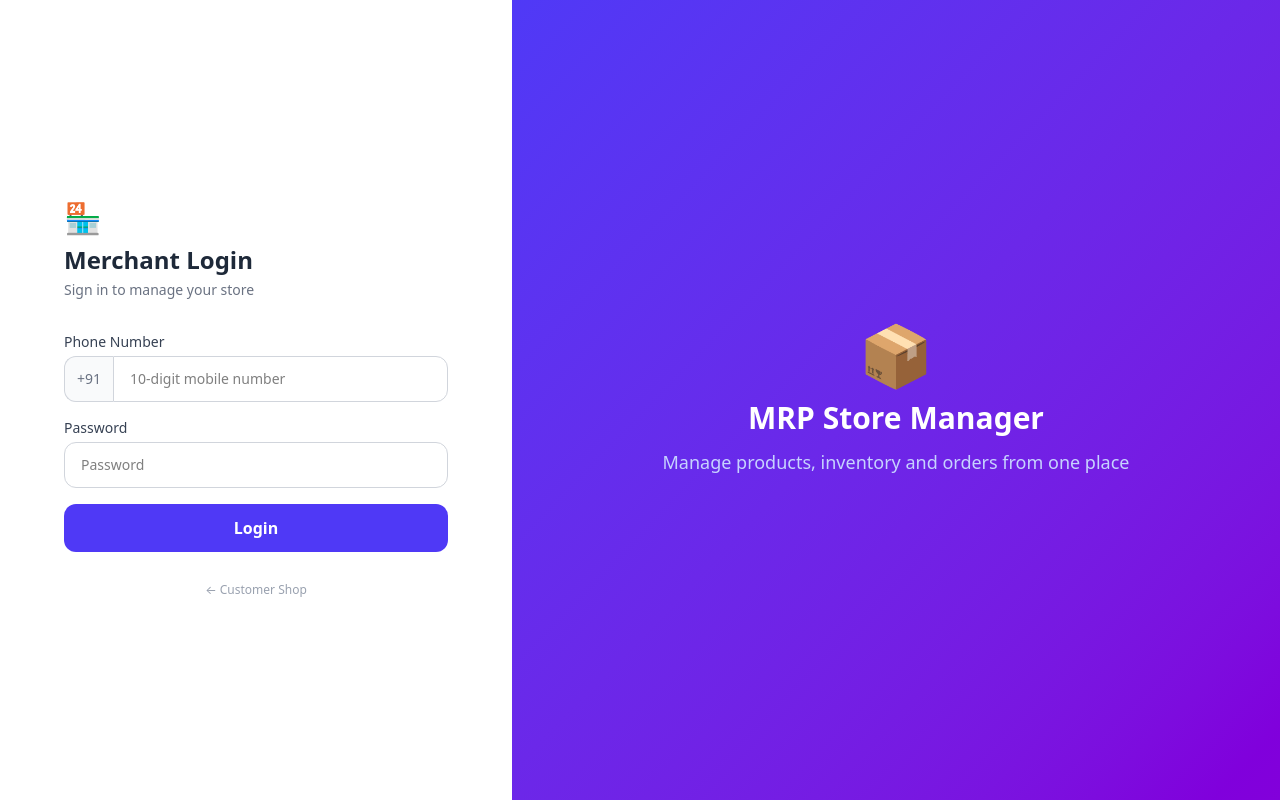
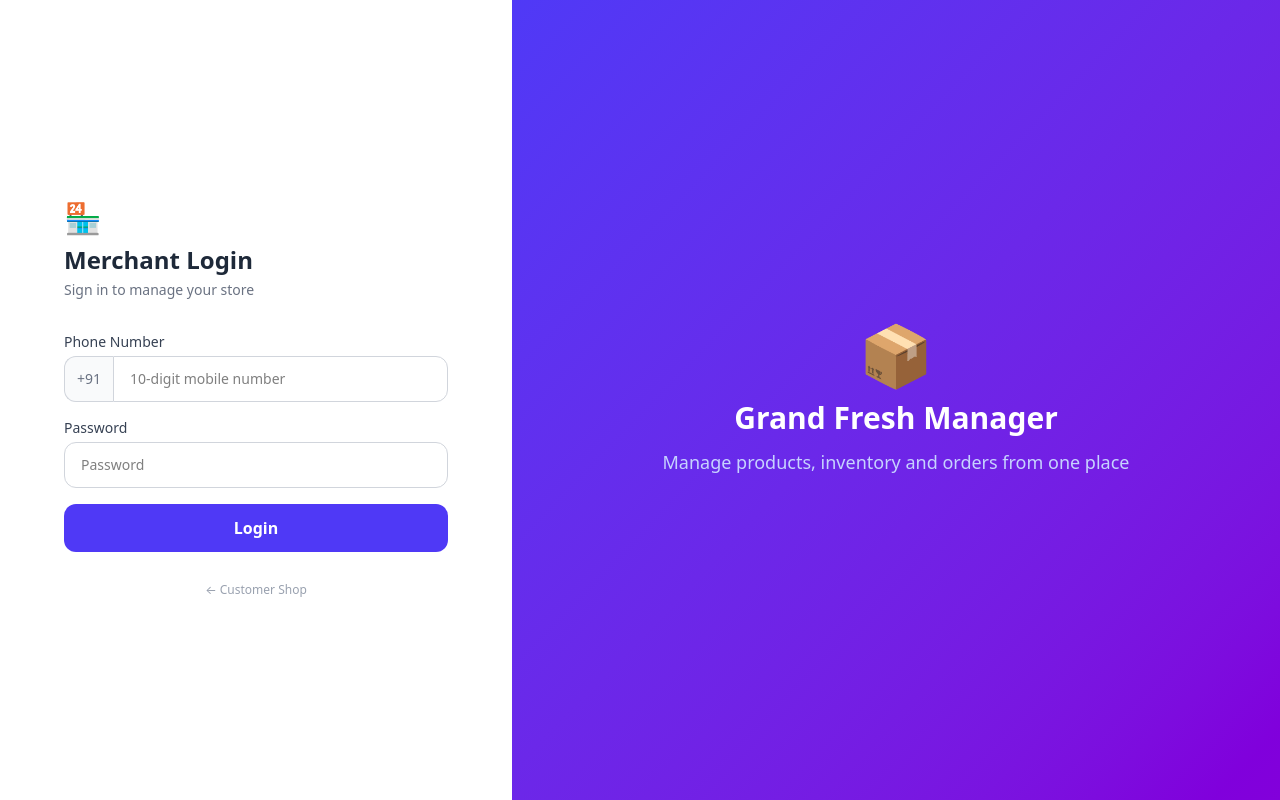
Before and after one commit to ujwalaz/StoreUI, a React (Vite) app: page /merchant/login in a window 1280 px wide. Built offline with nearby package versions, Linux system fonts and the light colour scheme; no server answers.

Commit message:
store name update

```diff
--- a/src/pages/customer/PhoneEntry.jsx
+++ b/src/pages/customer/PhoneEntry.jsx
@@ -32,7 +32,7 @@ export default function PhoneEntry() {
       <div className="bg-white rounded-2xl shadow-lg p-8 w-full max-w-sm">
         <div className="text-center mb-6">
           <div className="text-4xl mb-2">🛍️</div>
-          <h1 className="text-2xl font-bold text-gray-800">Welcome</h1>
+          <h1 className="text-2xl font-bold text-indigo-700">Grand Fresh</h1>
           <p className="text-gray-500 text-sm mt-1">Enter your mobile number to start shopping</p>
         </div>
         <form onSubmit={handleSubmit} className="space-y-4">
--- a/src/pages/merchant/Login.jsx
+++ b/src/pages/merchant/Login.jsx
@@ -74,7 +74,7 @@ export default function MerchantLogin() {
       <div className="hidden lg:flex flex-1 bg-gradient-to-br from-indigo-600 to-purple-700 items-center justify-center">
         <div className="text-white text-center px-12">
           <div className="text-6xl mb-4">📦</div>
-          <h2 className="text-3xl font-bold mb-3">MRP Store Manager</h2>
+          <h2 className="text-3xl font-bold mb-3">Grand Fresh Manager</h2>
           <p className="text-indigo-200 text-lg">Manage products, inventory and orders from one place</p>
         </div>
       </div>
```
